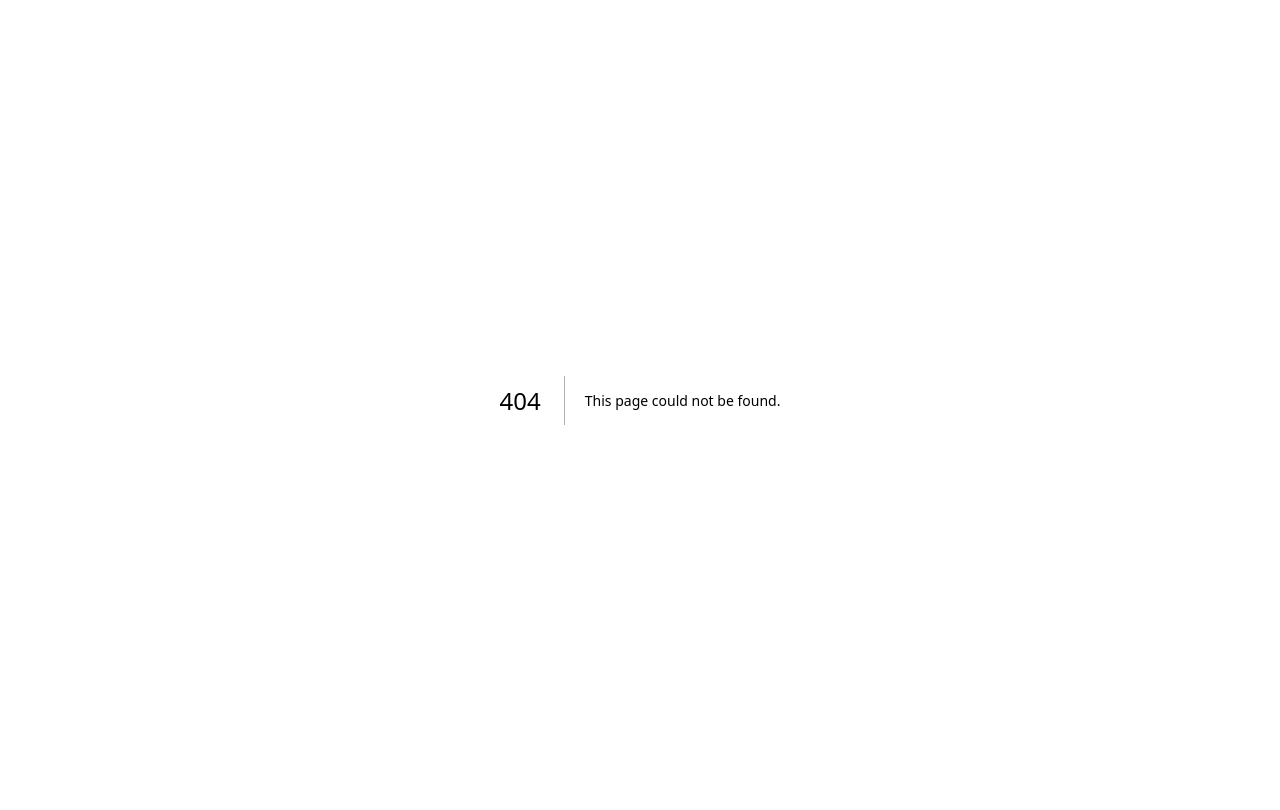
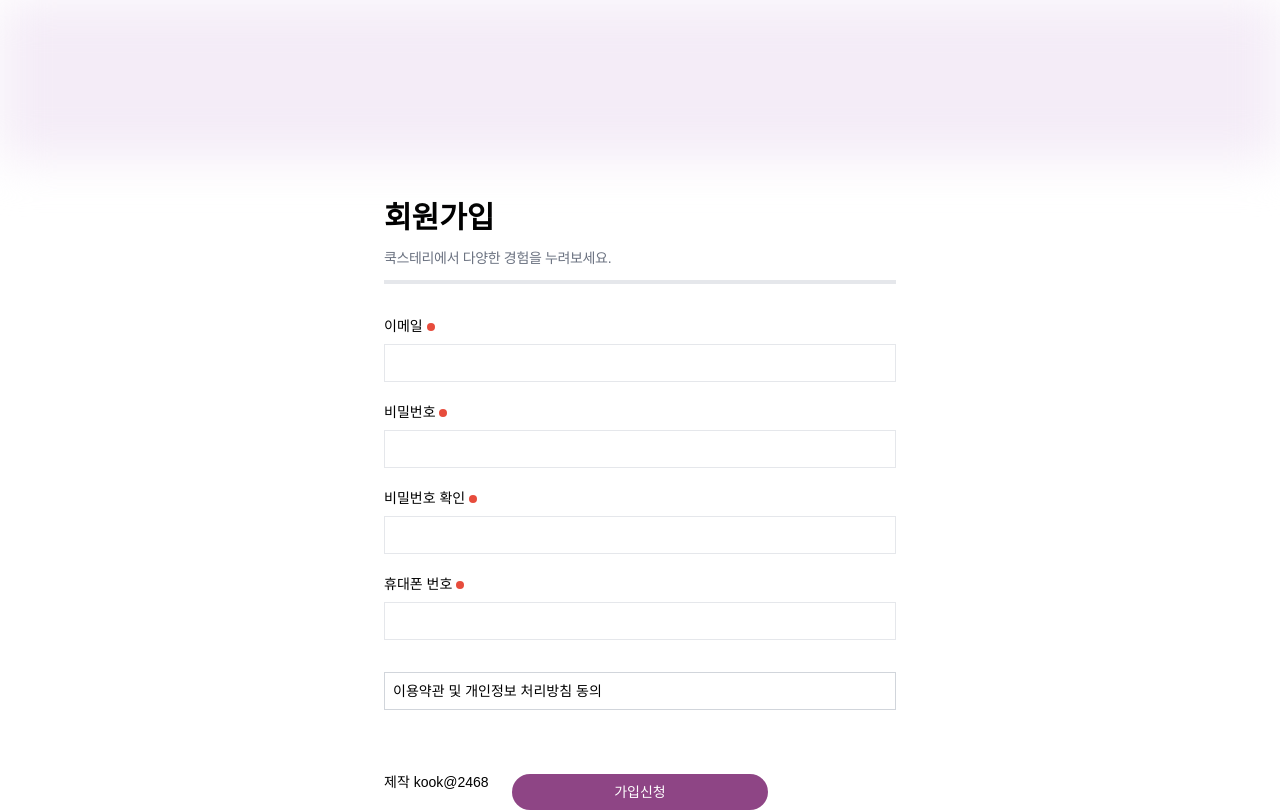
Before and after one commit to kook2468/kookstery-client, a Next.js app: page /signup in a window 1280 px wide. Before the commit this address had no page. Built offline with nearby package versions, Linux system fonts and the light colour scheme.

Commit message:
feat: 회원가입 페이지 UI 구현

```diff
--- a/src/app/globals.css
+++ b/src/app/globals.css
@@ -28,7 +28,7 @@ body {
 }
 
 .btn-primary {
-  @apply bg-blue-500 hover:bg-blue-600;
+  @apply bg-primary text-white p-2 rounded-3xl hover:bg-purple-700 transition;
 }
 
 .btn-secondary {
@@ -42,3 +42,7 @@ body {
 .rounded-right {
   border-bottom-left-radius: 100px;
 }
+
+abbr {
+  @apply inline-block w-2 h-2 bg-danger rounded-full;
+}
--- /dev/null
+++ b/src/app/signup/page.tsx
@@ -0,0 +1,72 @@
+export default function SignUpPage() {
+  return (
+    <div className="bg-white min-h-screen text-black text-sm">
+      <div className="w-full h-40 bg-light blur-xl"></div>
+      <div className="flex justify-center items-center">
+        <div className="w-full max-w-lg">
+          <h1 className="mt-10 text-3xl font-bold">회원가입</h1>
+          <p className="my-3 text-gray-500 tracking-tight">
+            쿡스테리에서 다양한 경험을 누려보세요.
+          </p>
+          <hr className="border-2 mb-8" />
+
+          <div className="my-3">
+            <label>
+              이메일 <abbr />
+            </label>
+            <input
+              name="email"
+              type="email"
+              className="w-full border p-2 my-2"
+            />
+          </div>
+
+          <div className="my-3">
+            <label>
+              비밀번호 <abbr />
+            </label>
+            <input
+              name="password"
+              type="password"
+              className="w-full border p-2 my-2"
+            />
+          </div>
+
+          <div className="my-3">
+            <label>
+              비밀번호 확인 <abbr />
+            </label>
+            <input
+              name="password"
+              type="password"
+              className="w-full border p-2 my-2"
+            />
+          </div>
+
+          <div className="my-3">
+            <label>
+              휴대폰 번호 <abbr />
+            </label>
+            <input
+              name="number"
+              type="number"
+              className="w-full border p-2 my-2"
+            />
+          </div>
+
+          <div className="border border-gray-300 p-2 mt-6">
+            이용약관 및 개인정보 처리방침 동의
+          </div>
+
+          <div className="flex justify-center">
+            <button type="submit" className="btn-primary mt-16 w-64">
+              가입신청
+            </button>
+          </div>
+
+          <footer className="text-center fixed bottom-2">제작 kook@2468</footer>
+        </div>
+      </div>
+    </div>
+  );
+}
--- a/src/components/login-form.tsx
+++ b/src/components/login-form.tsx
@@ -2,6 +2,7 @@
 
 import { loginAction } from "@/actions/login.action";
 import { useToast } from "@/context/toast.context";
+import Link from "next/link";
 import { useRouter } from "next/navigation";
 import { ChangeEvent, useActionState, useEffect, useState } from "react";
 
@@ -93,13 +94,16 @@ export default function LoginForm() {
           <div className="flex justify-between py-16 items-center">
             <p className="text-sm text-gray-600">
               아이디가 없으신가요?{" "}
-              <a href="#" className="text-dark font-bold hover:underline">
+              <Link
+                href="/signup"
+                className="text-dark font-bold hover:underline"
+              >
                 회원가입
-              </a>
+              </Link>
             </p>
             <button
               type="submit"
-              className="w-32 bg-primary text-white p-2 rounded-3xl hover:bg-purple-700 transition"
+              className="w-32 btn-primary"
               disabled={isPending}
             >
               로그인
```
